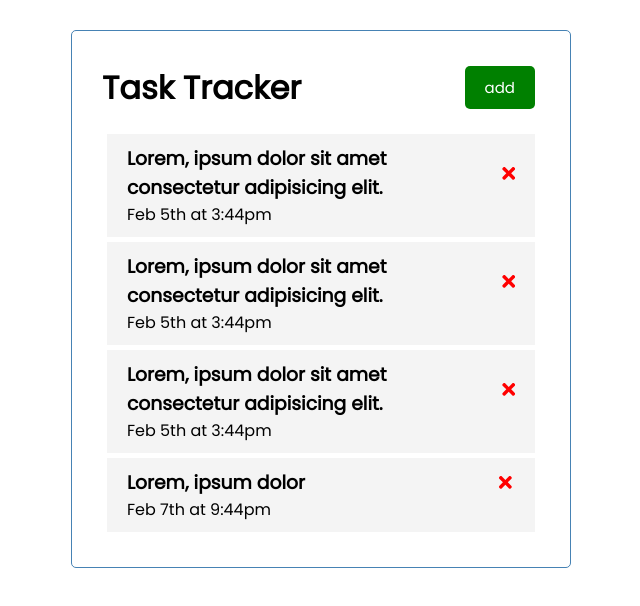
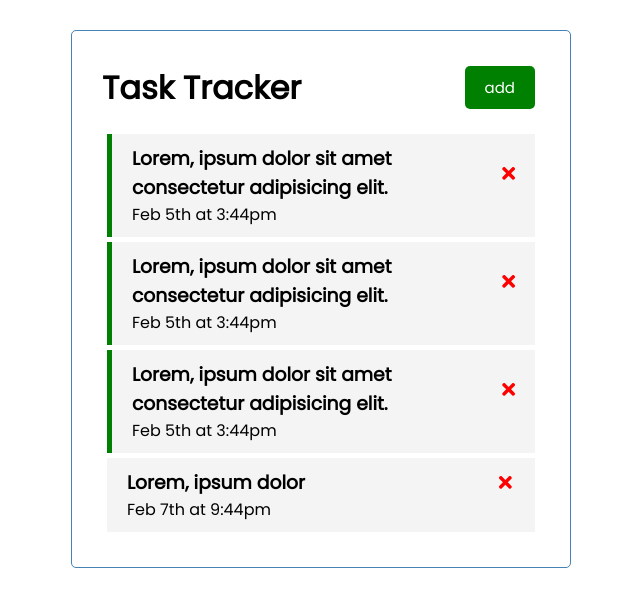
Before and after one commit to ahmedt1997/Crash_Course, a React (Create React App) app: page / in a window 1280 px wide. Shown: the top 606 px of the page, without its empty margins (319-959 px from the left). Built offline with nearby package versions, Linux system fonts and the light colour scheme.

Commit message:
add toggle function with some styling

```diff
--- a/src/App.js
+++ b/src/App.js
@@ -3,7 +3,6 @@ import {useState} from 'react'
 import Task from './components/Tasks'
 function App() {
 
-  // 1 definir la fonction
 
 
   const [tasks,setTasks] = useState([
@@ -37,9 +36,16 @@ function App() {
 
         }
        ])
+        // 1 definir la fonction
+
        const deleteTask = (id) => {
         // console.log(id)
         setTasks(tasks.filter((task) => task.id !== id))
+      }
+
+      const ontoggle = (id) => {
+        setTasks(tasks.map((task) =>
+        task.id === id ? {...task,reminder:!task.reminder} : task))
       }
 
 
@@ -48,7 +54,7 @@ function App() {
     <div className="container">
       <Header/>
       {/* 2 mettre le fonction en propos */}
-      {tasks.length > 0 ? <Task tasks={tasks} onDelete={deleteTask} /> : 'Nothing to show'}
+      {tasks.length > 0 ? <Task tasks={tasks} onDelete={deleteTask} ontogglediv={ontoggle} /> : 'Nothing to show'}
 
     </div>
   );
--- a/src/components/Task.js
+++ b/src/components/Task.js
@@ -2,9 +2,9 @@ import reactDom from 'react-dom';
 import {FaTimes} from 'react-icons/fa'
 
 // faire un appel au props cree
-const Task = ({task,onDelete}) => {
+const Task = ({task,onDelete,ontogglediv}) => {
     return (
-        <div className='task'>
+        <div className={`task ${task.reminder ? 'reminder' : ''}`} onDoubleClick={()=>ontogglediv(task.id)}>
             <h3>{task.text} <FaTimes style={{color:'red' , cursor:'pointer'}} onClick={() => onDelete(task.id)}/></h3>
             <p>{task.day}</p>
         </div>
--- a/src/components/Tasks.js
+++ b/src/components/Tasks.js
@@ -2,13 +2,13 @@ import Task from './Task'
 
 // faire un appel au props cree
 
-const Tasks = ({tasks , onDelete}) => {
+const Tasks = ({tasks , onDelete,ontogglediv}) => {
  // const tasks = props.tasks
   //console.log(tasks)
   return (
     <>
       {tasks.map((task) => (
-        <Task key={task.id}  task={task} onDelete={onDelete} />
+        <Task key={task.id}  task={task} onDelete={onDelete} ontogglediv={ontogglediv} />
       ))}
     </>
 
```
